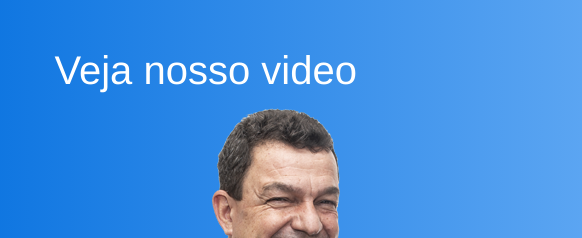
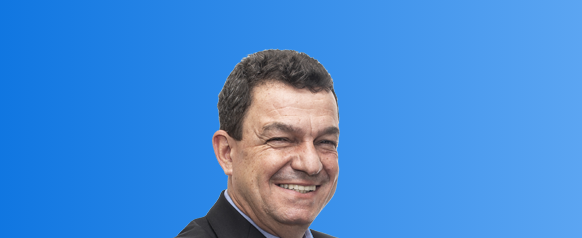
Before and after one commit to z3r0-cool/francisco, a plain HTML site: page index.html in a window 1280 px wide. Shown: the top 238 px of the page, 698-1280 px from the left. Drawn offline with nearby package versions, Linux system fonts and the light colour scheme; a script that the page names is missing.

Commit message:
update splash

```diff
--- a/index.html
+++ b/index.html
@@ -135,9 +135,6 @@
         <!-- Featured Right -->
         <div class="col-md-5 flex-2">
           <div class="submit-form-position">
-            <div>
-              <a id="banner-video">Veja nosso video</a>
-            </div>
             <div class="col-sm-12 text-center">
               <img class="lazy" data-src="img/guy2.png" alt="">
             </div>
```
